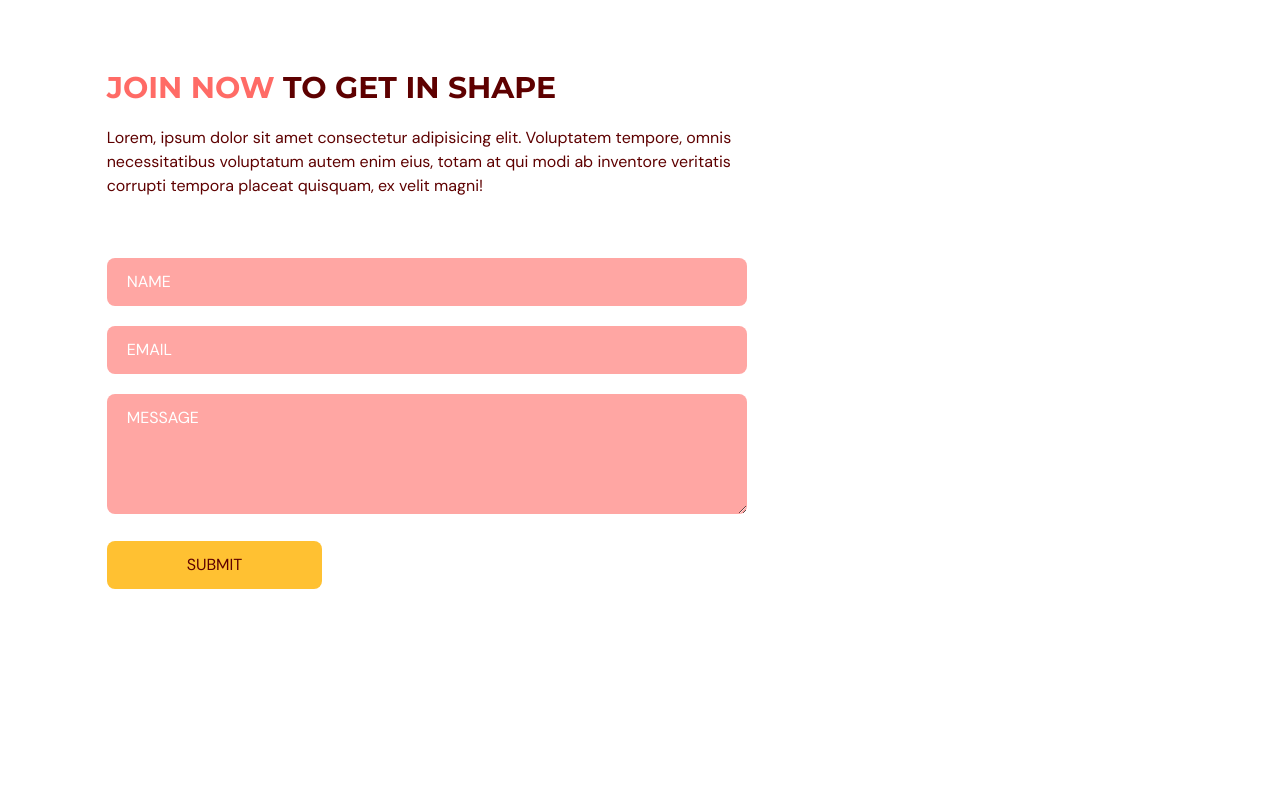
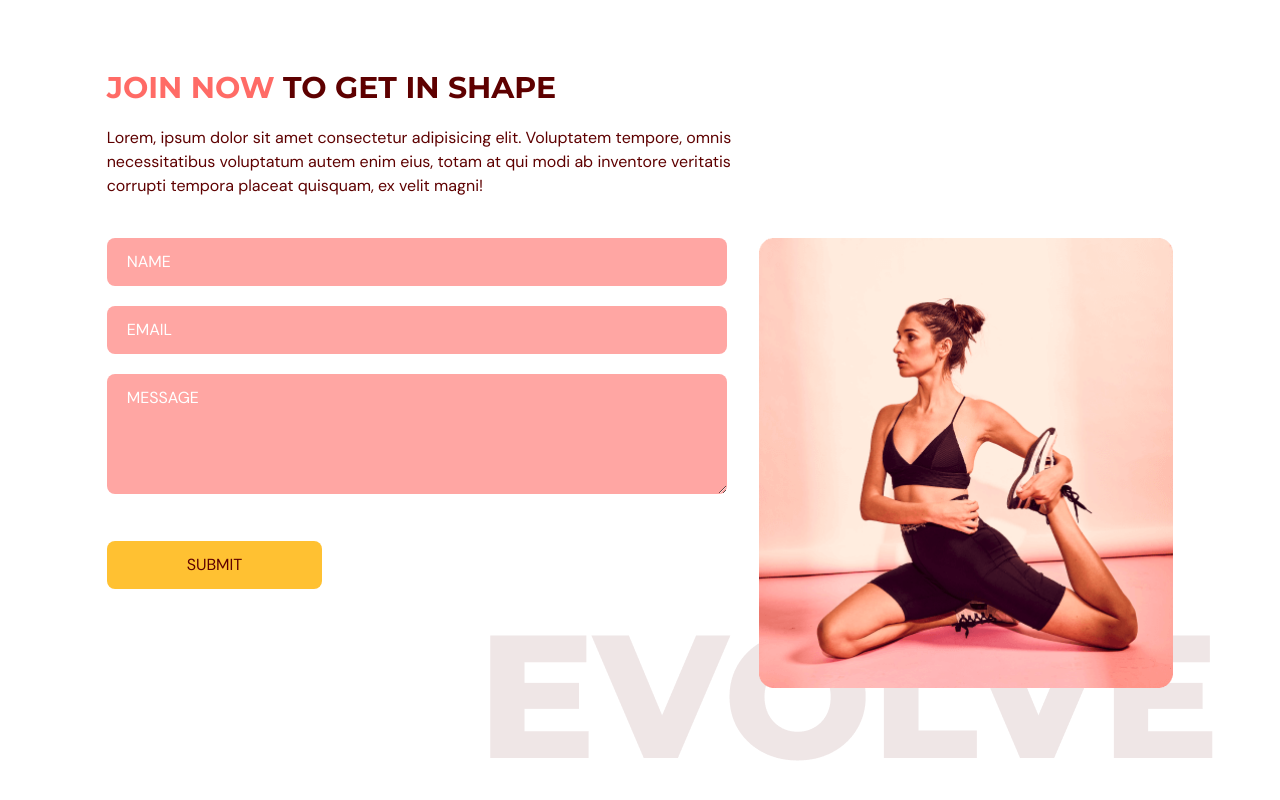
Before and after one commit to Vlad-dualv/fitness-website, a React (Vite) app: page / in a window 1280 px wide. Shown: the part 2864-3664 px from the top of the page. Before the commit the page ends 3581 px from the top, so only its background shows below. Built offline with nearby package versions, Linux system fonts and the light colour scheme.

Commit message:
style: Contac Us component

```diff
--- a/src/scenes/ContactUs/index.tsx
+++ b/src/scenes/ContactUs/index.tsx
@@ -9,7 +9,8 @@
 }
 
 function ContactUs({setSelectedPage}: Props) {
-    const inputStyles = `mt-5 w-full rounded-lg bg-primary-300 px-5 py-3 placeholder-white`
+    const inputStyles = `mb-5 w-full rounded-lg bg-primary-300
+  px-5 py-3 placeholder-white`
     const {
         register,
         trigger,
@@ -93,6 +94,17 @@
                 </button>
                 </form>
                 </motion.div>
+                <motion.div className="relative mt-16 basis-2/5 md:mt-0"
+                initial="hidden"
+            whileInView="visible"
+            viewport={{ once: true, amount: 0.5 }}
+            transition={{delay: 0.2, duration: 0.5 }}
+            variants={{hidden: {opacity: 0, y: 50}, visible: {opacity: 1, y: 0}
+            }}>
+                    <div className="md:before:content-evolvetext w-full before:absolute before:-bottom-20 before:-right-10 before:z-[-1]">
+                        <img src={ContactUsPageGraphic} alt="contact us page graphic" className="w-full"/>
+                    </div>
+                </motion.div>
             </div>
         </motion.div>
     </section>
```
